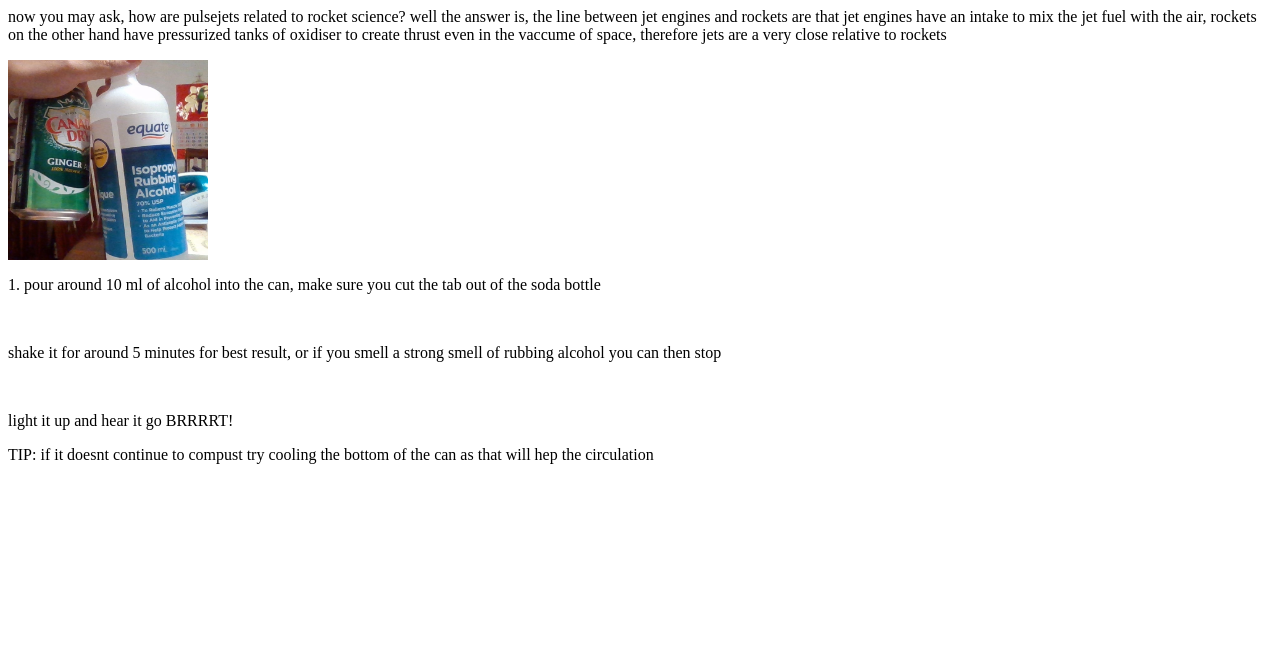
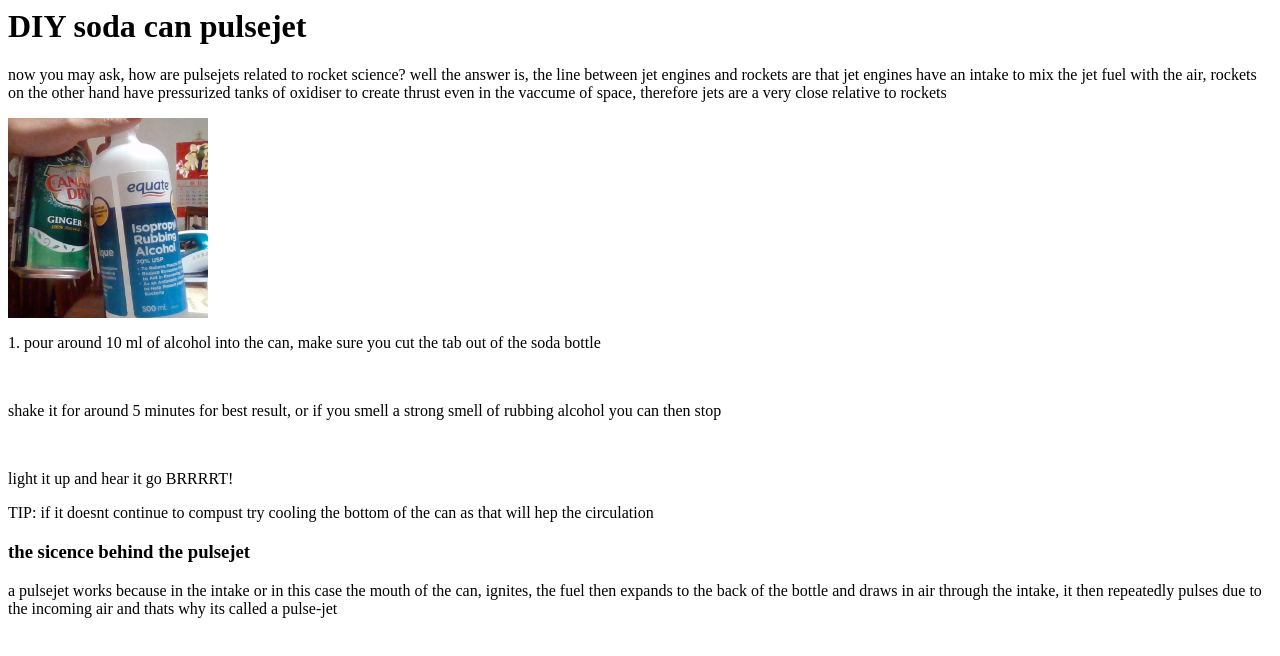
Before and after one commit to itsrocketscience/diy-soda-can-pulsejet, a plain HTML site: page index.html in a window 1280 px wide. Drawn offline with Linux system fonts and the light colour scheme.

Commit message:
Update index.html

```diff
--- a/index.html
+++ b/index.html
@@ -1,3 +1,4 @@
+<h1>DIY soda can pulsejet</h1>
 <html>
   <head>
     <script data-ad-client="ca-pub-9568406816158293" async src="https://pagead2.googlesyndication.com/pagead/js/adsbygoogle.js"></script>
@@ -13,4 +14,8 @@
 <br>
 <p>light it up and hear it go BRRRRT!</p>
 <p>TIP: if it doesnt continue to compust try cooling the bottom of the can as that will hep the circulation</p>
+<h3>the sicence behind the pulsejet</h3>
+<p>a pulsejet works because in the intake or in this case the mouth of the can, ignites, the fuel then expands to the back of the bottle and draws in air through the intake, it
+then repeatedly pulses due to the incoming air and thats why its called a pulse-jet
+</p>
 </html>
```
